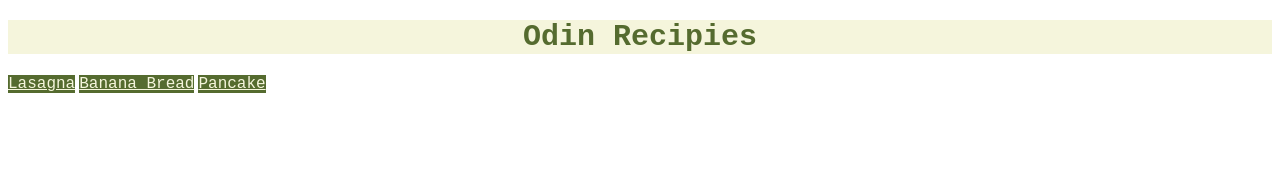
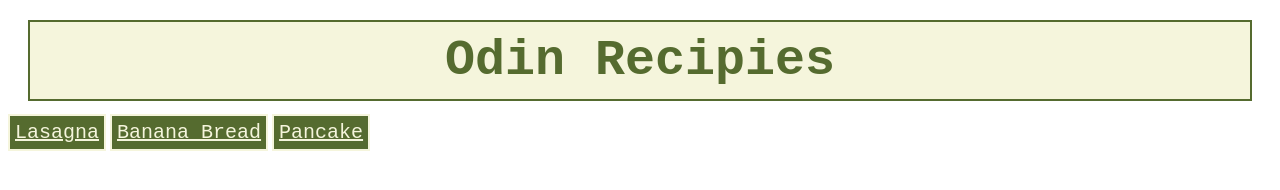
Before and after one commit to thritthegrit/odin-recipies, a plain HTML site: page index.html in a window 1280 px wide. Drawn offline with Linux system fonts and the light colour scheme.

Commit message:
Added margin, padding, and border to homepage
After these additions, the elements do not have awkward spacing and also have neat borders.

```diff
--- a/style.css
+++ b/style.css
@@ -6,8 +6,11 @@
 }
 
 .mainTitle {
-    font-size: 30px;
+    font-size: 50px;
     font-weight: 700px;
+    padding: 10px;
+    margin: 20px;
+    border: 2px solid darkolivegreen;
 }
 
 .recipieLink {
@@ -15,6 +18,11 @@
     background-color: darkolivegreen;
     color:beige;
     font-family: 'Courier New', Courier, monospace;
+    font-size: 20px;
+    display: inline;
+    padding: 5px;
+    margin: 0 auto;
+    border: 2px solid beige;
 }
 
 .photo {
```
